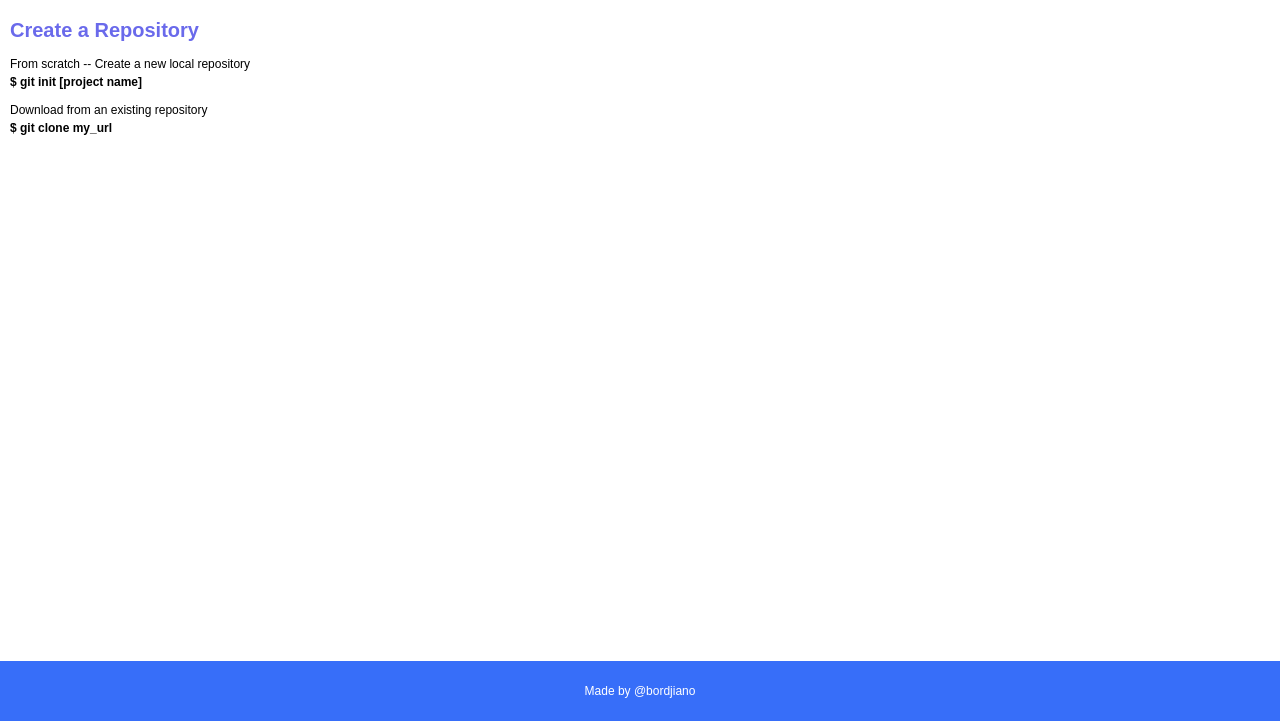
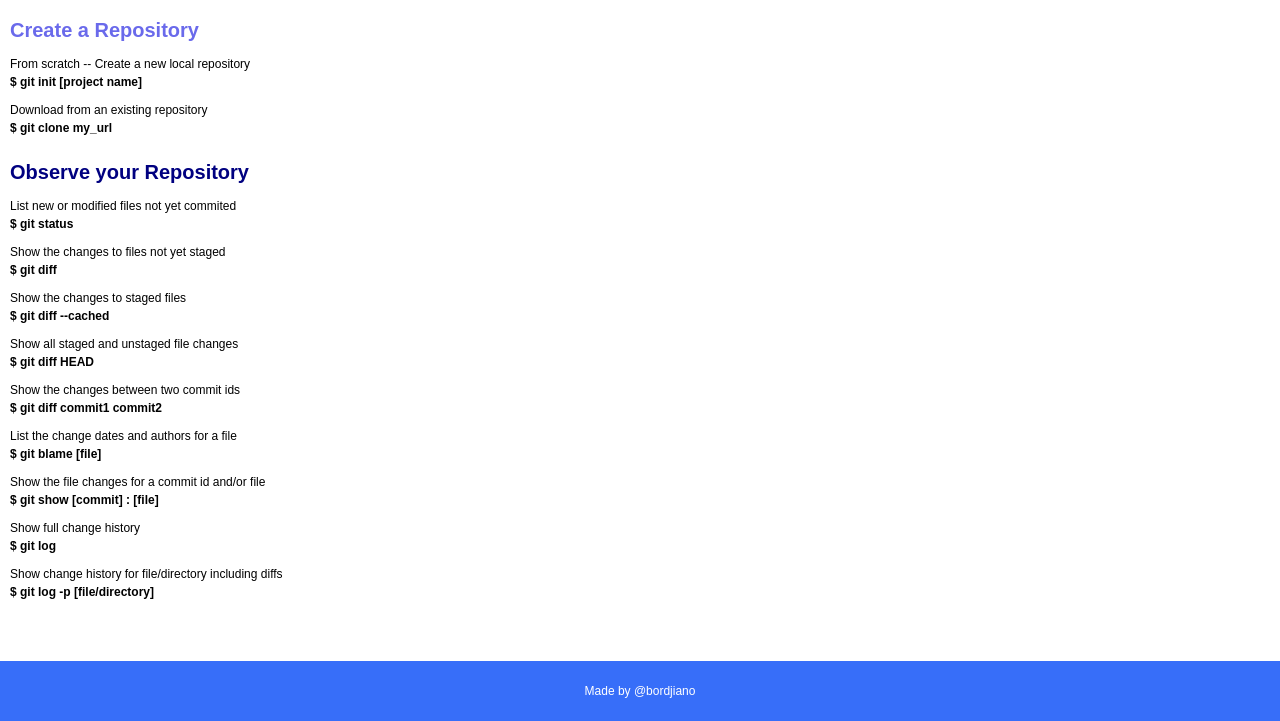
Before and after one commit to Bordjiano/TZRP_WebDev, a plain HTML site: page html/git_commands.html in a window 1280 px wide. Shown: the part 79-800 px from the top of the page. Drawn offline with Linux system fonts and the light colour scheme.

Commit message:
Observe your Repository

```diff
--- a/html/git_commands.html
+++ b/html/git_commands.html
@@ -35,9 +35,46 @@
             <div class="command">$ git clone my_url</div>
           </div>
 
+          <h2 class="info_h2 color-navy">Observe your Repository</h2>
+          <div class="block_command">
+            <div class="command_info">List new or modified files not yet commited</div>
+            <div class="command">$ git status</div>
+          </div>
+          <div class="block_command ">
+            <div class="command_info">Show the changes to files not yet staged</div>
+            <div class="command">$ git diff</div>
+          </div>
+          <div class="block_command ">
+            <div class="command_info">Show the changes to staged files</div>
+            <div class="command">$ git diff --cached</div>
+          </div>
+          <div class="block_command ">
+            <div class="command_info">Show all staged and unstaged file changes</div>
+            <div class="command">$ git diff HEAD</div>
+          </div>
+          <div class="block_command ">
+            <div class="command_info">Show the changes between two commit ids</div>
+            <div class="command">$ git diff commit1 commit2 </div>
+          </div>
+          <div class="block_command ">
+            <div class="command_info">List the change dates and authors for a file</div>
+            <div class="command">$ git blame [file]</div>
+          </div>
+          <div class="block_command ">
+            <div class="command_info">Show the file changes for a commit id and/or file</div>
+            <div class="command">$ git show [commit] : [file]</div>
+          </div>
+          <div class="block_command ">
+            <div class="command_info">Show full change history</div>
+            <div class="command">$ git log</div>
+          </div>
+          <div class="block_command ">
+            <div class="command_info">Show change history for file/directory including diffs</div>
+            <div class="command">$ git log -p [file/directory]</div>
+          </div>
         </div>
+
     </div>
-
   </div>
 
   <div class="footer">
```
